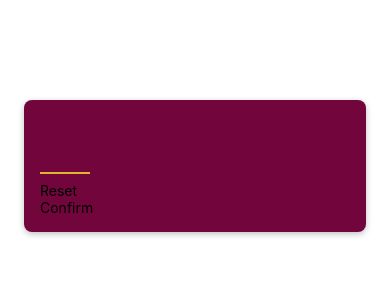
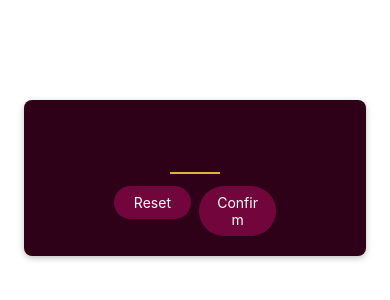
Before and after one commit to kitae104/RNGame, a React Native app: screen / in a window 390 px wide. Shown: the top 300 px of the page. Built offline with nearby package versions, Linux system fonts and the light colour scheme.

Commit message:
240519-2236

```diff
--- a/components/PrimaryButton.js
+++ b/components/PrimaryButton.js
@@ -1,11 +1,46 @@
-import { View, Text} from 'react-native';
+import { View, Text, Pressable, StyleSheet } from 'react-native';
 
 const PrimaryButton = ({ children }) => {
-    return (
-        <View>
-            <Text>{children}</Text>
-        </View>
-    );
+  const pressHandler = () => {
+    console.log('pressed');
+  };
+
+  return (
+    <View style={styles.buttonOuterContainer}>
+      <Pressable
+        style={({pressed}) =>
+        pressed     // pressed가 true일 때 스타일을 적용
+            ? [styles.buttonInnerContainer, styles.pressed] // pressed일 때 스타일
+            : styles.buttonInnerContainer   // pressed가 아닐 때 스타일
+        }
+        onPress={pressHandler}
+        android_ripple={{ color: '#640233' }}
+      >
+        <Text style={styles.buttonText}>{children}</Text>
+      </Pressable>
+    </View>
+  );
 };
 
 export default PrimaryButton;
+
+const styles = StyleSheet.create({
+  buttonOuterContainer: {
+    borderRadius: 28,
+    margin: 4,
+    overflow: 'hidden', // 자식 컴포넌트가 부모 컴포넌트를 벗어나는 부분을 숨김
+  },
+  buttonInnerContainer: {
+    backgroundColor: '#72063c',
+    paddingVertical: 8,
+    paddingHorizontal: 16,
+    elevation: 2,
+  },
+  buttonText: {
+    color: 'white',
+    textAlign: 'center',
+  },
+  pressed: {
+    opacity: 0.75,
+  },
+});
--- a/screens/StartGameScreen.js
+++ b/screens/StartGameScreen.js
@@ -1,5 +1,5 @@
-import { TextInput, View, Button, StyleSheet } from "react-native";
-import PrimaryButton from "../components/PrimaryButton";
+import { TextInput, View, Button, StyleSheet } from 'react-native';
+import PrimaryButton from '../components/PrimaryButton';
 
 const StartGameScreen = () => {
   return (
@@ -11,8 +11,14 @@ const StartGameScreen = () => {
         autoCapitalize="none"
         autoCorrect={false}
       />
-      <PrimaryButton>Reset</PrimaryButton>
-      <PrimaryButton>Confirm</PrimaryButton>
+      <View style={styles.buttonsContainer}>
+        <View style={styles.buttonContainer}>
+          <PrimaryButton>Reset</PrimaryButton>
+        </View>
+        <View style={styles.buttonContainer}>
+          <PrimaryButton>Confirm</PrimaryButton>
+        </View>
+      </View>
     </View>
   );
 };
@@ -21,18 +27,20 @@ export default StartGameScreen;
 
 const styles = StyleSheet.create({
   inputContainer: {
+    justifyContent: 'center', // 수직 정렬
+    alignItems: 'center', // 수평 정렬
     //flex: 1,            // 가능한 공간을 모두 차지
     marginTop: 100, // 위쪽으로 100px 이동
     marginHorizontal: 24, // 좌우 여백 24px
     padding: 16, // 내부 공백 16px
-    backgroundColor: "#72063c", // 배경색
+    backgroundColor: '#2e0118', // 배경색
     borderRadius: 8, // 모서리 둥글게
 
     // Android
     elevation: 4, // 그림자(only Android)
 
     // iOS
-    shadowColor: "black", // 그림자 색
+    shadowColor: 'black', // 그림자 색
     shadowOffset: { width: 0, height: 2 }, // 그림자 위치
     shadowRadius: 6, // 그림자 반경
     shadowOpacity: 0.25, // 그림자 투명도
@@ -41,11 +49,17 @@ const styles = StyleSheet.create({
     height: 50, // 높이 50px
     width: 50, // 너비 50px
     fontSize: 32, // 글자 크기 32px
-    borderBottomColor: "#ddb52f", // 아래 테두리 색
+    borderBottomColor: '#ddb52f', // 아래 테두리 색
     borderBottomWidth: 2, // 아래 테두리 두께
-    color: "#ddb52f", // 글자 색
+    color: '#ddb52f', // 글자 색
     marginVertical: 8, // 상하 여백 8px
-    fontWeight: "bold", // 글자 굵게55555
-    textAlign: "center", // 가운데 정렬
+    fontWeight: 'bold', // 글자 굵게55555
+    textAlign: 'center', // 가운데 정렬
   },
+  buttonsContainer: {
+    flexDirection: 'row', // 수평 정렬
+  },
+  buttonContainer: {
+    flex: 1, // 가능한 공간을 모두 차지
+  }
 });
```
Also changed, not shown: 1 other file (tests, documents, lock files or other folders).
